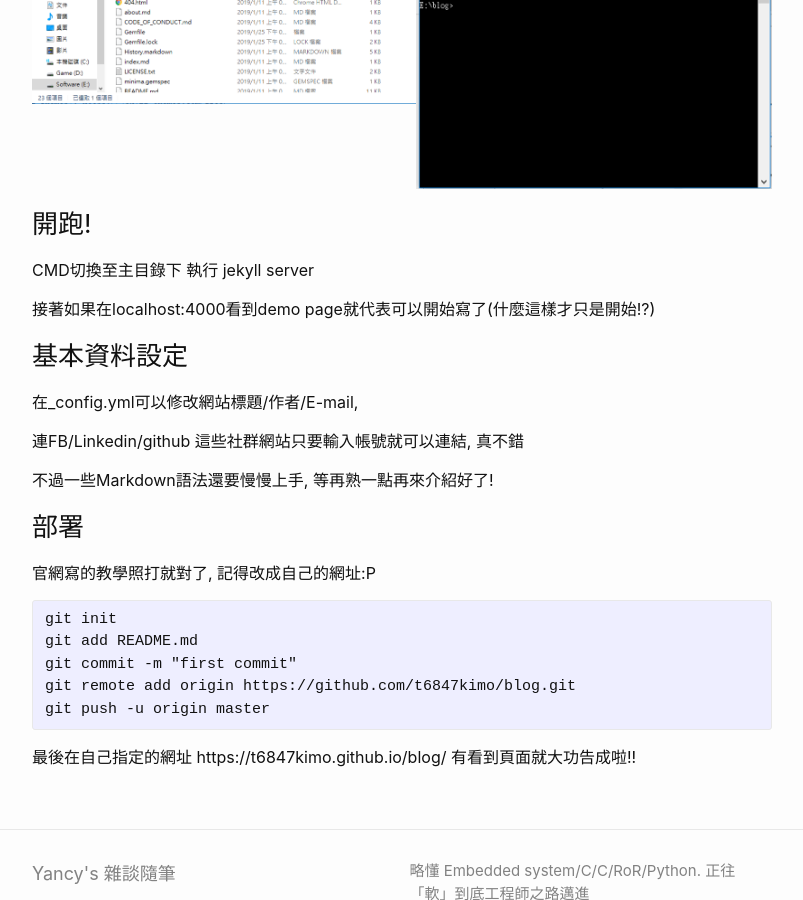
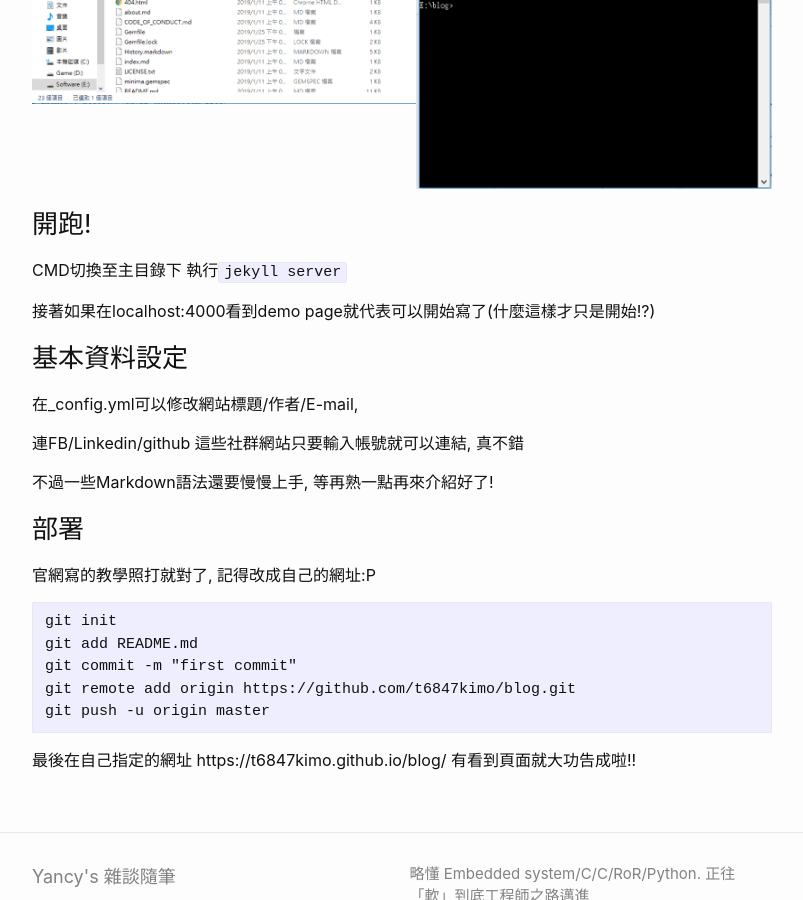
Before and after one commit to t6847kimo/blog, a Jekyll site: the page built from _posts/2019-01-25-Hello Jekyll 2019.md, in a window 1280 px wide and 900 px high, scrolled down 1542 px. Shown: the whole window, without its empty margins (238-1041 px from the left). Built offline with Jekyll 4.4.1, drawn with Linux system fonts in a browser that asks for light colours.

Commit message:
Update 2019-01-25-Hello Jekyll 2019.md

`````diff
--- a/_posts/2019-01-25-Hello Jekyll 2019.md
+++ b/_posts/2019-01-25-Hello Jekyll 2019.md
@@ -61,7 +61,7 @@
 
 
 ### 開跑!
-CMD切換至主目錄下 執行 jekyll server
+CMD切換至主目錄下 執行`jekyll server`
 
 接著如果在localhost:4000看到demo page就代表可以開始寫了(什麼這樣才只是開始!?)
 
@@ -76,13 +76,13 @@
 ### 部署
 官網寫的教學照打就對了, 記得改成自己的網址:P
 
-{% highlight git %}
+````
 git init
 git add README.md
 git commit -m "first commit"
 git remote add origin https://github.com/t6847kimo/blog.git
 git push -u origin master
-{% endhighlight %}
+````
 
 最後在自己指定的網址 https://t6847kimo.github.io/blog/ 有看到頁面就大功告成啦!!
 
`````
